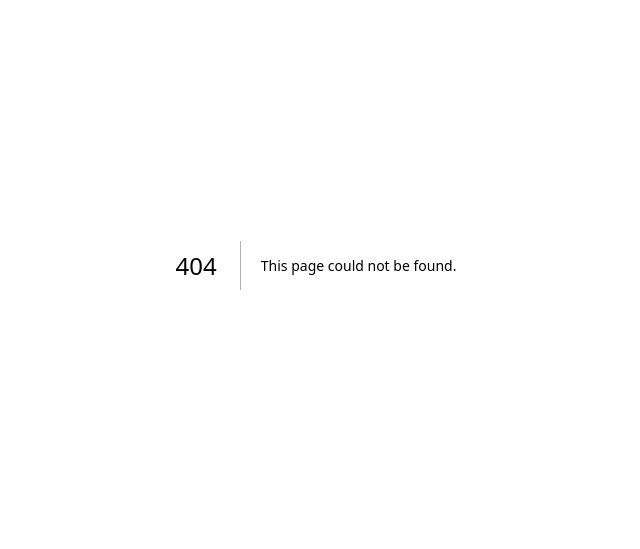
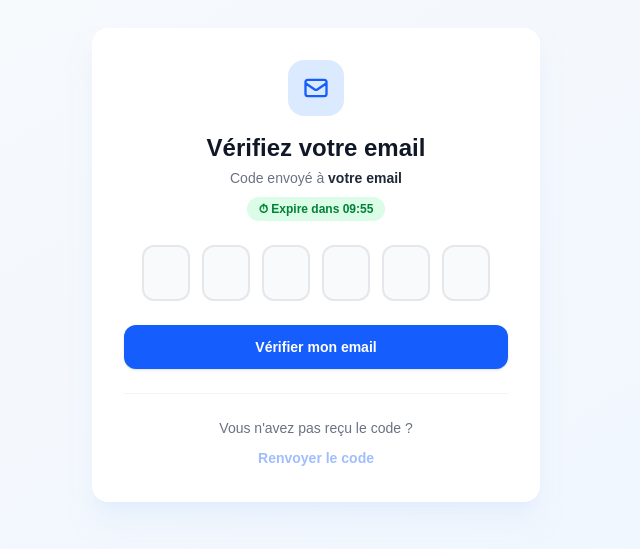
Before and after one commit to kommboumepierreraoul-beep/gro_app_frontend, a Next.js app: page /verify-email in a window 1280 px wide. Before the commit this address had no page. Shown: the part 135-684 px from the top of the page, without its empty margins (324-964 px from the left). Built offline with nearby package versions, Linux system fonts and the light colour scheme; no server answers.

Commit message:
verify-email

```diff
--- /dev/null
+++ b/src/app/(auth)/verify-email/page.tsx
@@ -0,0 +1,121 @@
+"use client";
+import { useState, useEffect } from "react";
+import { OtpInput } from "@/components/ui/OtpIput";
+import { Button } from "@/components/ui/Button";
+import { useAuth } from "@/hooks/useAuth";
+import { authService } from "@/services/auth.service";
+import toast from "react-hot-toast";
+
+export default function VerifyEmailPage() {
+  const { verifyEmail, isLoading, user } = useAuth();
+  const [otp, setOtp] = useState<string[]>(Array(6).fill(""));
+  const [timer, setTimer] = useState(600); // 10 minutes
+  const [resending, setResending] = useState(false);
+
+  // Compte à rebours
+  useEffect(() => {
+    const interval = setInterval(() => {
+      setTimer((t) => (t > 0 ? t - 1 : 0));
+    }, 1000);
+    return () => clearInterval(interval);
+  }, []);
+
+  const formatTimer = (s: number) =>
+    `${String(Math.floor(s / 60)).padStart(2, "0")}:${String(s % 60).padStart(2, "0")}`;
+
+  const handleSubmit = async (e: React.FormEvent) => {
+    e.preventDefault();
+    const code = otp.join("");
+    if (code.length < 6) return toast.error("Entrez les 6 chiffres du code.");
+    await verifyEmail(code);
+  };
+
+  const handleResend = async () => {
+    setResending(true);
+    try {
+      await authService.resendVerificationCode();
+      toast.success("Nouveau code envoyé !");
+      setTimer(600);
+      setOtp(Array(6).fill(""));
+    } catch (error: unknown) {
+      toast.error(error instanceof Error ? error.message : "Erreur");
+    } finally {
+      setResending(false);
+    }
+  };
+
+  return (
+    <div className="min-h-screen bg-gradient-to-br from-slate-50 to-blue-50 flex items-center justify-center px-4">
+      <div className="w-full max-w-md">
+        <div className="bg-white rounded-2xl shadow-xl shadow-blue-100/50 p-8 text-center">
+          <div className="inline-flex items-center justify-center w-14 h-14 bg-blue-100 rounded-2xl mb-4">
+            <svg
+              className="w-7 h-7 text-blue-600"
+              fill="none"
+              stroke="currentColor"
+              viewBox="0 0 24 24"
+            >
+              <path
+                strokeLinecap="round"
+                strokeLinejoin="round"
+                strokeWidth={2}
+                d="M3 8l7.89 5.26a2 2 0 002.22 0L21 8M5 19h14a2 2 0 002-2V7a2 2 0 00-2-2H5a2 2 0 00-2 2v10a2 2 0 002 2z"
+              />
+            </svg>
+          </div>
+
+          <h1 className="text-2xl font-bold text-gray-900 mb-1">
+            Vérifiez votre email
+          </h1>
+          <p className="text-gray-500 text-sm mb-2">
+            Code envoyé à{" "}
+            <span className="font-semibold text-gray-800">
+              {user?.email ?? "votre email"}
+            </span>
+          </p>
+
+          {/* Timer */}
+          <div
+            className={`inline-block px-3 py-1 rounded-full text-xs font-semibold mb-6 ${
+              timer > 120
+                ? "bg-green-100 text-green-700"
+                : timer > 0
+                  ? "bg-orange-100 text-orange-700"
+                  : "bg-red-100 text-red-700"
+            }`}
+          >
+            {timer > 0
+              ? `⏱ Expire dans ${formatTimer(timer)}`
+              : "⚠️ Code expiré"}
+          </div>
+
+          <form onSubmit={handleSubmit} className="space-y-6">
+            <OtpInput value={otp} onChange={setOtp} />
+
+            <Button
+              type="submit"
+              isLoading={isLoading}
+              fullWidth
+              disabled={timer === 0}
+            >
+              Vérifier mon email
+            </Button>
+          </form>
+
+          <div className="mt-6 pt-6 border-t border-gray-100">
+            <p className="text-sm text-gray-500 mb-2">
+              Vous n&apos;avez pas reçu le code ?
+            </p>
+            <button
+              onClick={handleResend}
+              disabled={resending || timer > 540} // throttle 1 min
+              className="text-sm text-blue-600 font-semibold hover:underline disabled:opacity-40 disabled:cursor-not-allowed"
+            >
+              {resending ? "Envoi..." : "Renvoyer le code"}
+            </button>
+          </div>
+        </div>
+      </div>
+    </div>
+  );
+}
```
